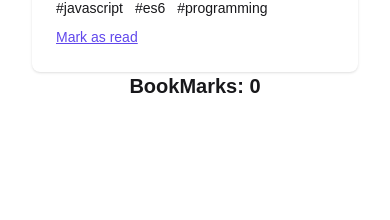
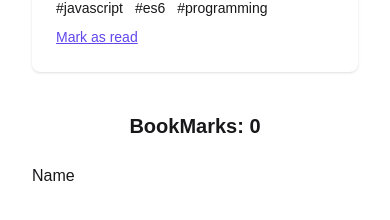
Before and after one commit to sadhin28/React-News-paper, a React (Vite) app: page / in a window 390 px wide. Shown: the part 3033-3253 px from the top of the page. Before the commit the page ends 3133 px from the top, so only its background shows below. Built offline with nearby package versions, Linux system fonts and the light colour scheme.

Commit message:
add card

```diff
--- a/src/App.jsx
+++ b/src/App.jsx
@@ -19,7 +19,7 @@ function App() {
              <Nav></Nav>
            </div>
          {/* Blogs Component */}
-        <div className='md:flex gap-10 mt-30 '>
+        <div className='md:flex gap-10 mt-30 justify-center '>
           <Blogs handleAddToBookmark={handleAddToBookmark} ></Blogs>
           <Bookmarks bkMarks={bkMarks}></Bookmarks>
         </div>
--- /dev/null
+++ b/src/components/Book/Book.jsx
@@ -0,0 +1,16 @@
+import React from 'react';
+
+const Book = ({books}) => {
+    console.log(books)
+    const {title}=books
+    return (
+        <div class=" card bg-base-100 w-full shadow-sm border border-amber-400 mt-7 ">
+        <div class="card-body ">
+          <h2 class="card-title">{title}</h2>
+
+        </div>
+      </div>
+    );
+};
+
+export default Book;
--- a/src/components/BookMark/Bookmarks.jsx
+++ b/src/components/BookMark/Bookmarks.jsx
@@ -1,12 +1,25 @@
 
+import PropTypes from 'prop-types'
+import Book from '../Book/Book';
 const Bookmarks = ({bkMarks}) => {
 
     return (
-        <div className="md:w-1/3">
-          <h2 className="text-center lg:text-3xl md:text-2xl text-xl font-bold">BookMarks: {bkMarks.length}</h2>
+        <div className="md:w-1/3 mx-auto">
+          <h2 className="text-center mt-10 lg:mt-0 md:mt-0 lg:text-3xl md:text-2xl text-xl font-bold">BookMarks: {bkMarks.length}</h2>
 
+            <div className='px-8 mt-6'>
+              <h4>Name</h4>
+            </div>
+            <div className='px-8 mb-20 '>
+            {
+              bkMarks.map(data =><Book books={data}></Book>)
+            }
+            </div>
         </div>
     );
 };
 
+Bookmarks.propTypes ={
+  bkMarks: PropTypes.array
+}
 export default Bookmarks;
--- a/src/components/bkmark/bkmarkks.jsx
+++ /dev/null
@@ -1,14 +0,0 @@
-import PropTypes from 'prop-types'
-const bkmarkks = ({bookmark}) => {
-    const {title}=bookmark
-    return (
-        <div>
-            <h3>{title}</h3>
-        </div>
-    );
-};
-
-bkmarkks.PropTypes={
-    bookmarl: PropTypes.object.isRequired
-}
-export default bkmarkks;
```
